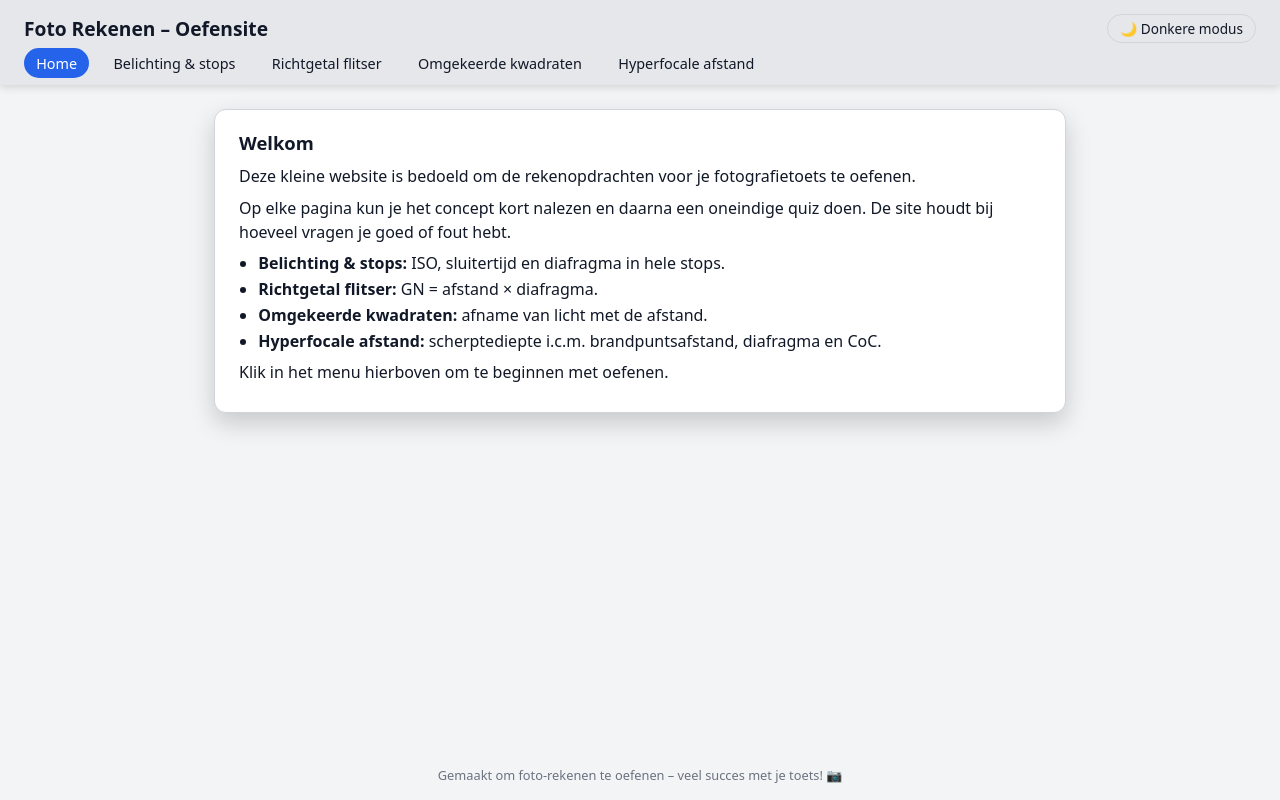
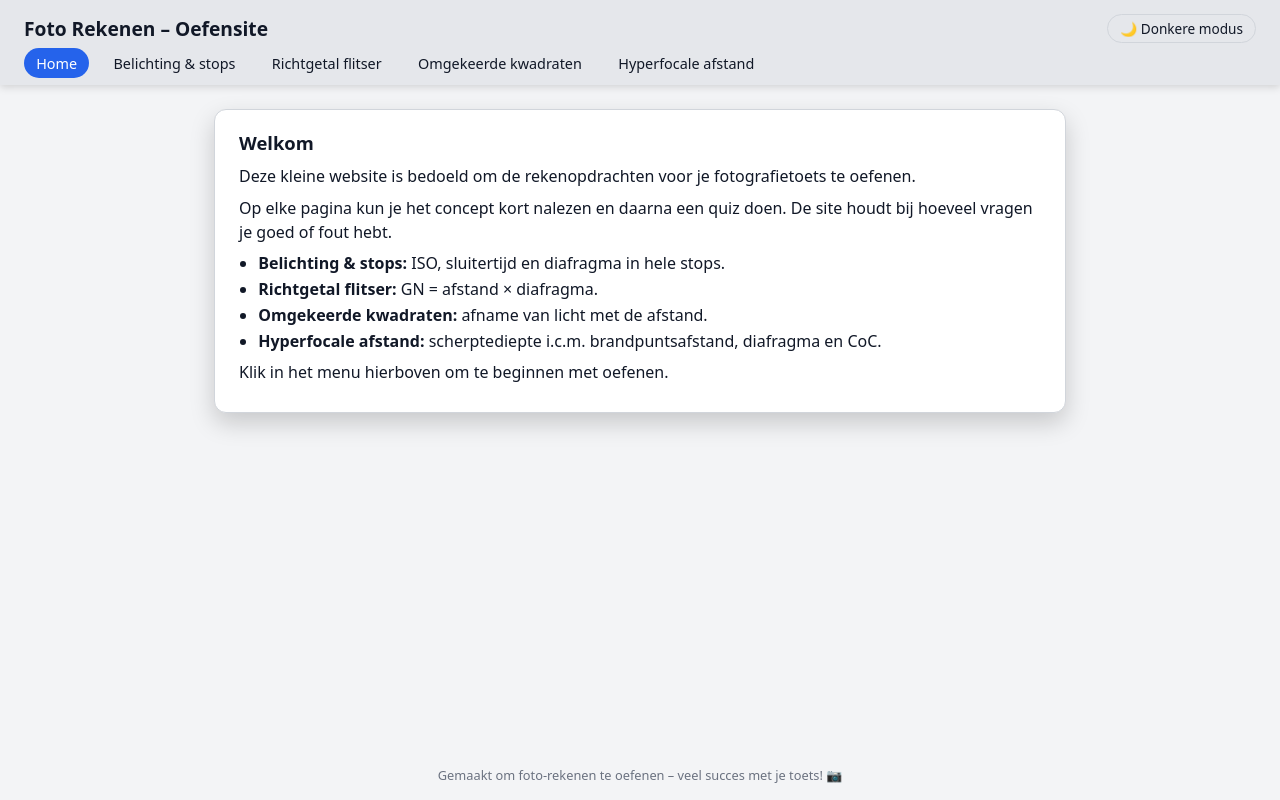
Before and after one commit to 0912293/photo, a plain HTML site: page index.html in a window 1280 px wide. Drawn offline with Linux system fonts and the light colour scheme.

Commit message:
Update index.html

```diff
--- a/index.html
+++ b/index.html
@@ -29,7 +29,7 @@
   <div class="card">
     <h2>Welkom</h2>
     <p>Deze kleine website is bedoeld om de rekenopdrachten voor je fotografietoets te oefenen.</p>
-    <p>Op elke pagina kun je het concept kort nalezen en daarna een oneindige quiz doen.
+    <p>Op elke pagina kun je het concept kort nalezen en daarna een quiz doen.
        De site houdt bij hoeveel vragen je goed of fout hebt.</p>
     <ul>
       <li><strong>Belichting &amp; stops:</strong> ISO, sluitertijd en diafragma in hele stops.</li>
```
